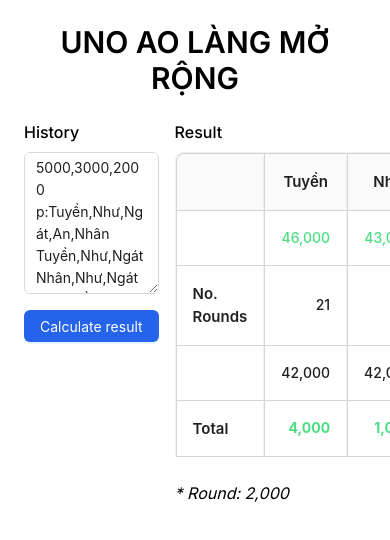
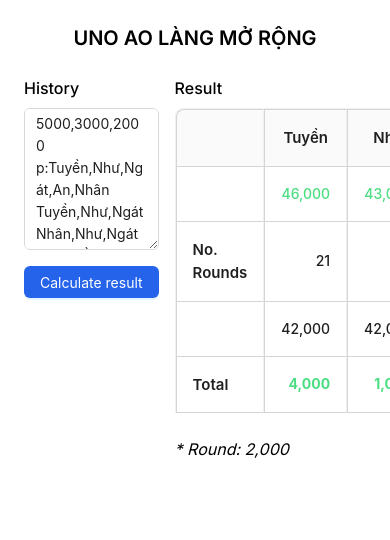
Before and after one commit to TrongAnNguyen/uno, a Next.js app: page / in a window 390 px wide. Shown: the top 540 px of the page. Built offline with nearby package versions, Linux system fonts and the light colour scheme.

Commit message:
feat: adjust responsive font size

```diff
--- a/src/app/page.tsx
+++ b/src/app/page.tsx
@@ -96,7 +96,7 @@
 
   return (
     <main className="flex min-h-screen flex-col p-6">
-      <h1 className="text-center font-semibold text-3xl uppercase mb-6">
+      <h1 className="text-center font-semibold text-xl sm:text-2xl md:text-3xl uppercase mb-6">
         Uno ao làng mở rộng
       </h1>
       <div className="flex flex-row">
```
